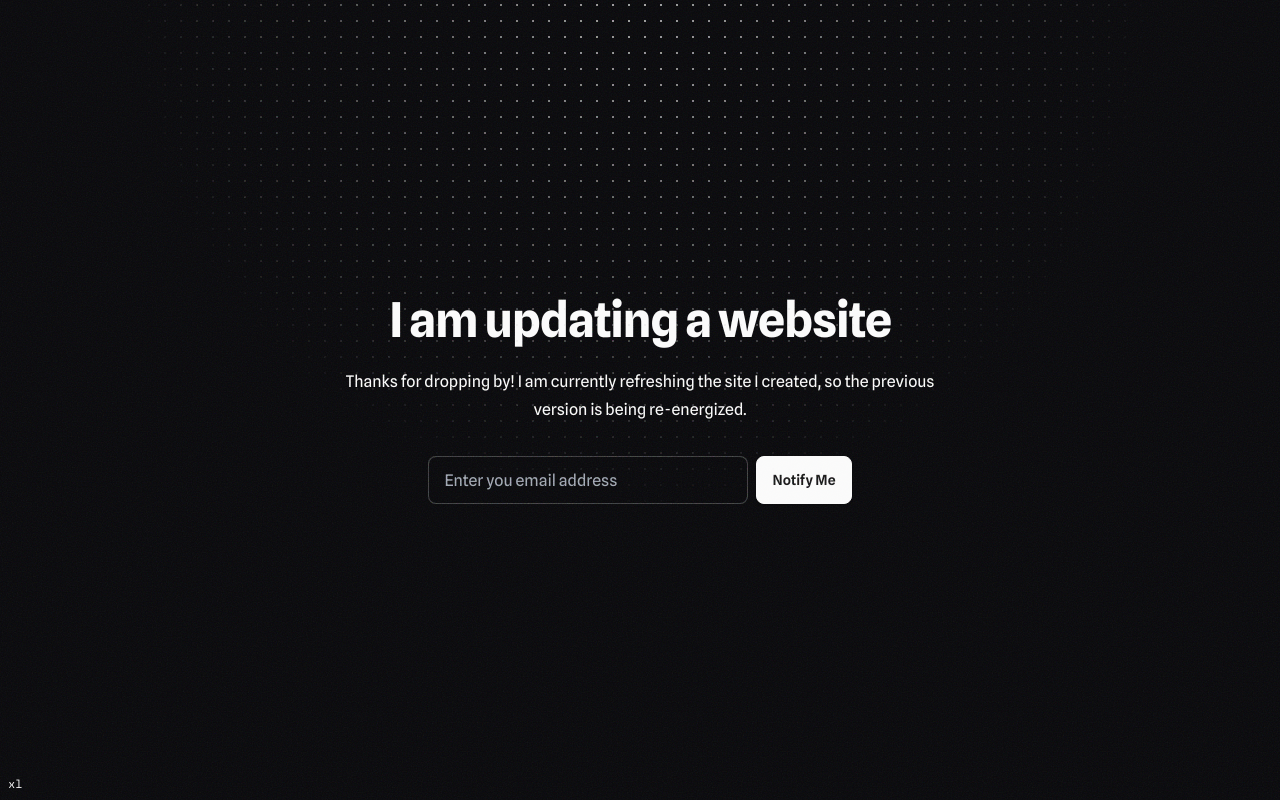
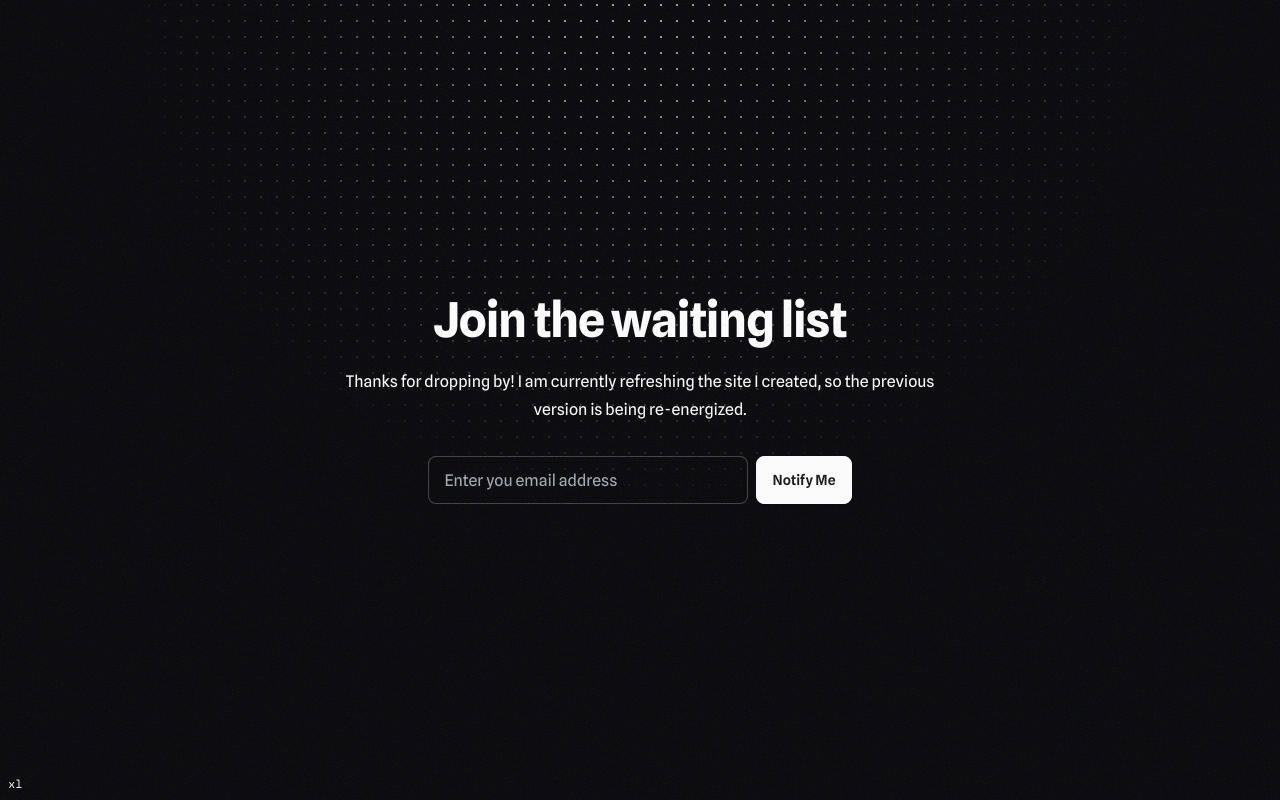
Before and after one commit to fiquell/fiquell.com, a Next.js app: page / in a window 1280 px wide. Built offline with nearby package versions, Linux system fonts and the light colour scheme; a web font is replaced by a local one.

Commit message:
update page heading and add opengraph-image

```diff
--- a/src/app/page.tsx
+++ b/src/app/page.tsx
@@ -2,7 +2,7 @@ const RootPage = () => {
   return (
     <div className="flex min-h-screen flex-col items-center justify-center gap-8">
       <div className="max-w-prose text-center">
-        <h1 className="id-h1">I am updating a website</h1>
+        <h1 className="id-h1">Join the waiting list</h1>
         <p className="id-paragraph">
           Thanks for dropping by! I am currently refreshing the site I created,
           so the previous version is being re-energized.
```
Also changed, not shown: public/opengraph-image.png (added).
